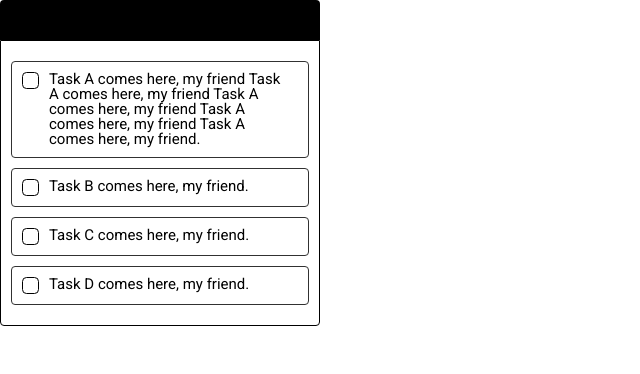
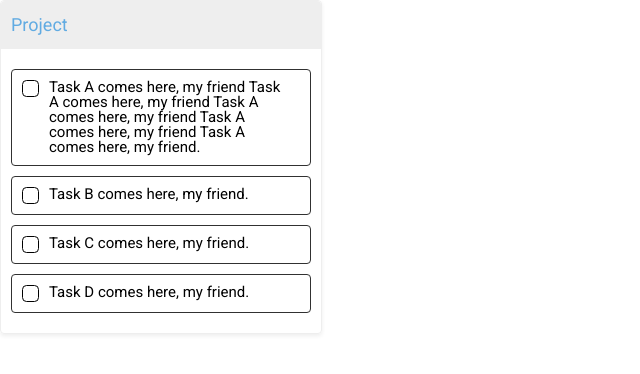
Before and after one commit to cl4pper/tasker-manager-app, a React app: page / in a window 1280 px wide. Shown: the top 374 px of the page, without its empty margins (0-640 px from the left). Built offline with nearby package versions, Linux system fonts and the light colour scheme.

Commit message:
feat: update Project component style

```diff
--- a/src/App.jsx
+++ b/src/App.jsx
@@ -16,7 +16,7 @@ class AppContainer extends Component {
 		return (
 			<div className="app">
 				{console.log(taskListMock)}
-				<Project tasks={taskListMock} />
+				<Project title="Project" tasks={taskListMock} />
 			</div>
 		);
 	}
--- a/src/components/Project/Project.jsx
+++ b/src/components/Project/Project.jsx
@@ -10,7 +10,7 @@ import { Text } from '@lib';
 import { Task } from '@components';
 
 const Project = (props) => {
-	const { tasks } = props;
+	const { tasks, title } = props;
 
 	const renderList = () => {
 		return (
@@ -38,7 +38,7 @@ const Project = (props) => {
 	return (
 		<div className="Project">
 			<div className="Project__topbar">
-				<Text content="Project" />
+				<Text content={title} tall />
 			</div>
 			{tasks.length ? renderList() : renderEmptyList()}
 		</div>
@@ -46,7 +46,8 @@ const Project = (props) => {
 };
 
 Project.propTypes = {
-	tasks: PropTypes.array
+	tasks: PropTypes.array,
+	title: PropTypes.string
 };
 
 export { Project };
--- a/src/components/Project/Project.scss
+++ b/src/components/Project/Project.scss
@@ -1,19 +1,24 @@
+$baseColor: $color-grey;
+
 .Project {
 	width: 320px;
+	border: 1px solid $baseColor;
+	border-radius: 4px;
+	box-shadow: 0 2px 4px $baseColor;
 	display: flex;
 	flex-direction: column;
 	justify-content: center;
 
 	&__topbar {
-		height: 40px;
+		padding: spacing("md") spacing("sm");
+		color: $color-secondary;
 		border-radius: 4px 4px 0 0;
-		background-color: #000;
+		background-color: $baseColor;
 	}
 
 	&__taskList {
 		margin: 0;
 		padding: spacing("sm") spacing("sm");
-		border: 1px solid #000;
 		border-radius: 0 0 4px 4px;
 		list-style: none;
 
```
Also changed, not shown: src/styles/_typography.scss (line endings or trailing spaces).
